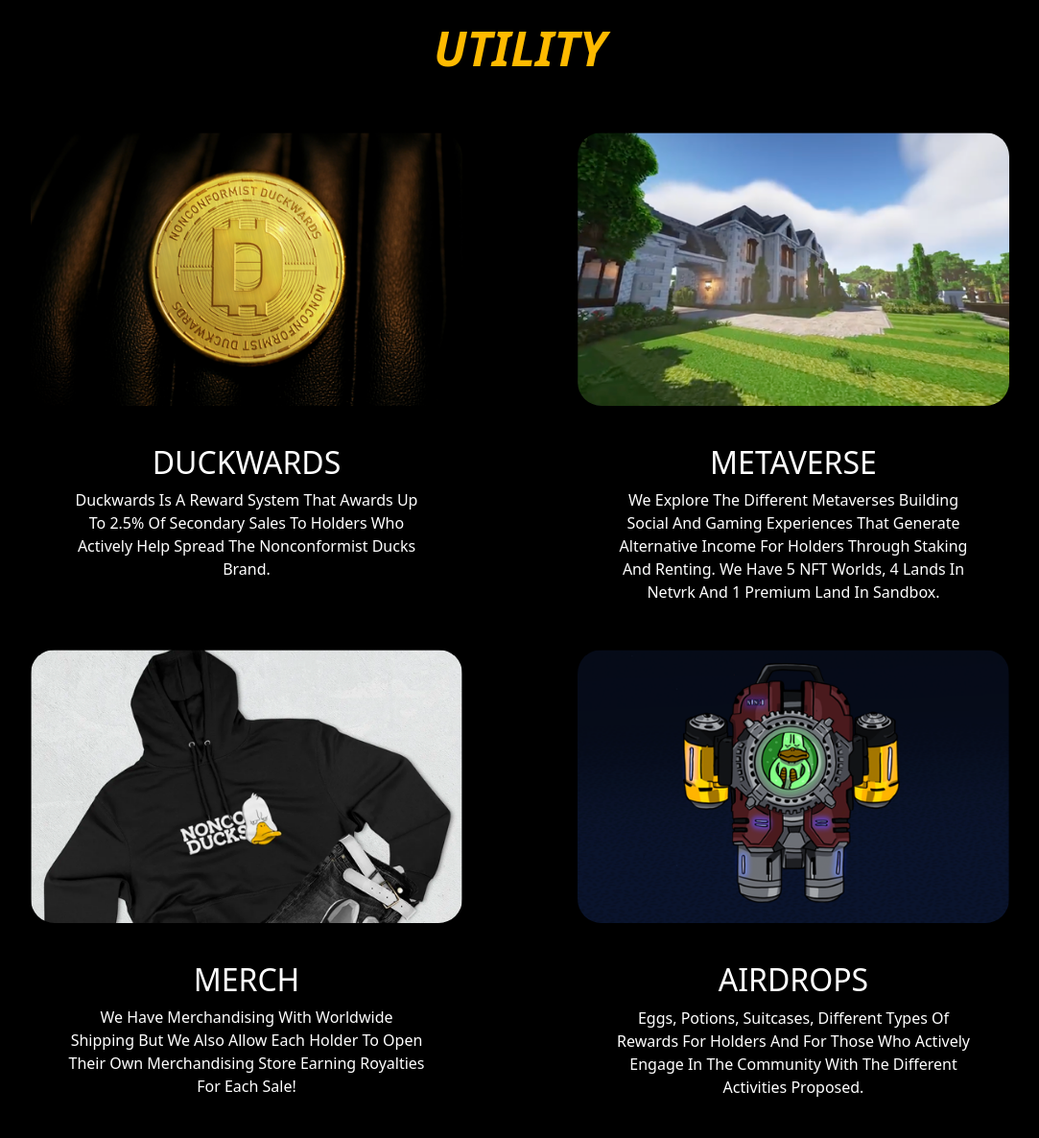
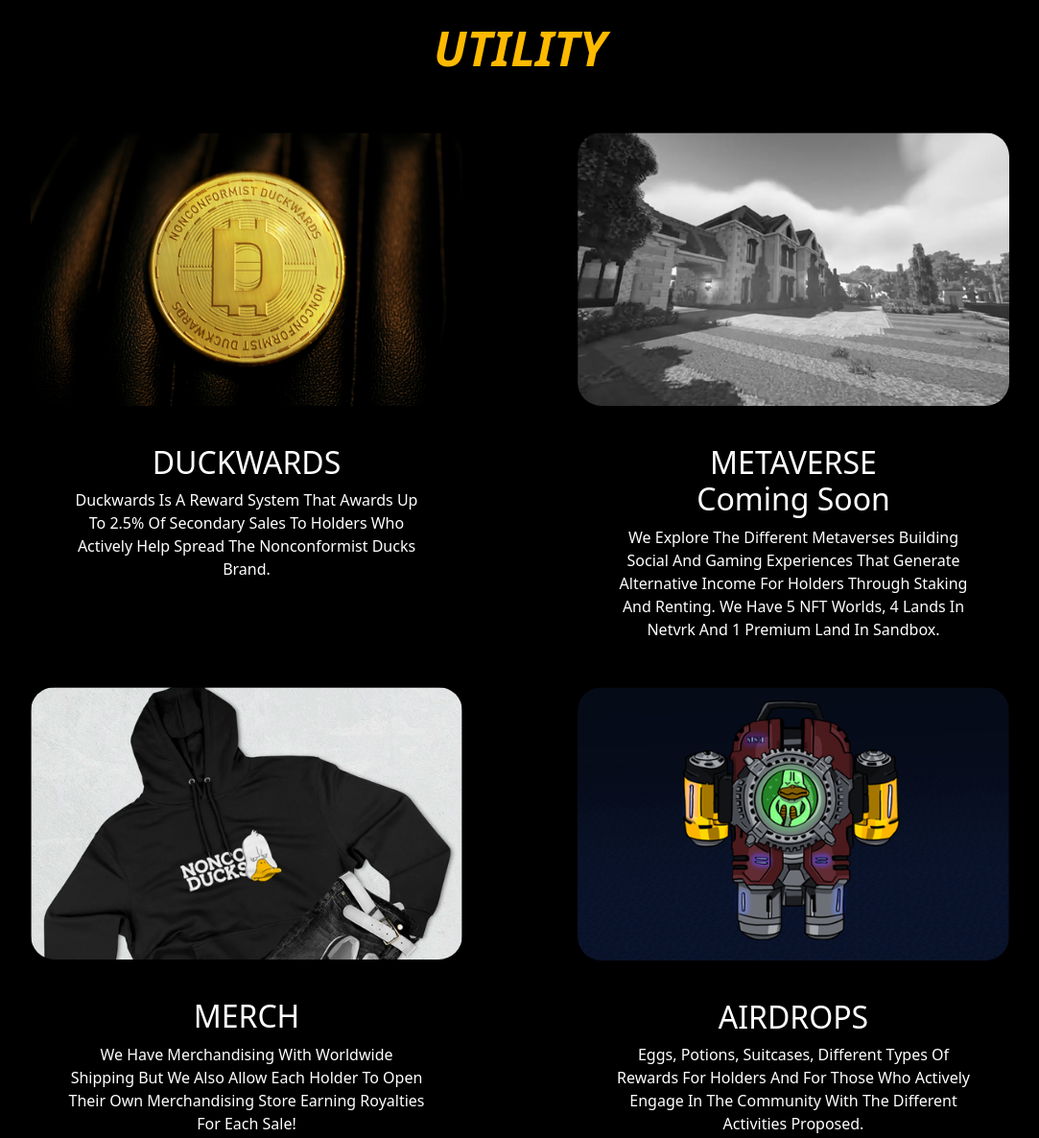
Before and after one commit to DuckSiteTest/DuckSiteTest.github.io, a plain HTML site: page utility.html in a window 1280 px wide. Shown: the part 80-1266 px from the top of the page at 96% size, without its empty margins (98-1181 px from the left). Drawn offline with nearby package versions, Linux system fonts and the light colour scheme.

Commit message:
utility pagge update

```diff
--- a/utility.html
+++ b/utility.html
@@ -80,8 +80,8 @@
                      </a>
                   </div>
                   <div class="col-sm-6 utility-card-container">
-                     <img src="images/Utility/Metaverse.png" class="utility-img"/>
-                     <h2>METAVERSE</h2>
+                     <img style="filter: grayscale(1);" src="images/Utility/Metaverse.png" class="utility-img"/>
+                     <h2>METAVERSE <br> Coming Soon</h2>
                      <p>We explore the different metaverses building
                         social and gaming experiences that generate
                         alternative income for holders through staking
@@ -97,20 +97,21 @@
                </div>
                <div class="row utility-row pt-5">
                   <div class="col-sm-6 utility-card-container">
-                     <img src="images/Utility/Merch.png" class="utility-img"/>
+                     <a  target="_blank" href="https://maddies.co/official/nonconformist-ducks/" > <img src="images/Utility/Merch.png" class="utility-img"/> </a>
                      <h2>MERCH</h2>
                      <p>We have merchandising with worldwide shipping
                         but we also allow each holder to open their own
                         merchandising store earning royalties for
                         each sale!</p>
-                     <a class="no-text-decoration" href="" >
+                     <a class="no-text-decoration" target="_blank" href="https://maddies.co/official/nonconformist-ducks/" >
                         <!-- <div class="utililty-buttons">
                            LEARN MORE
                         </div> -->
                      </a>
                   </div>
+
                   <div class="col-sm-6 utility-card-container">
-                     <img src="images/Utility/Airdrops.png" class="utility-img"/>
+                     <a  target="_blank" href=" https://opensea.io/collection/noncoducksrareitems" > <img src="images/Utility/Airdrops.png" class="utility-img"/> </a>
                      <h2>AIRDROPS</h2>
                      <p>Eggs, potions, suitcases, different types of
                         rewards for holders and for those who actively
```
